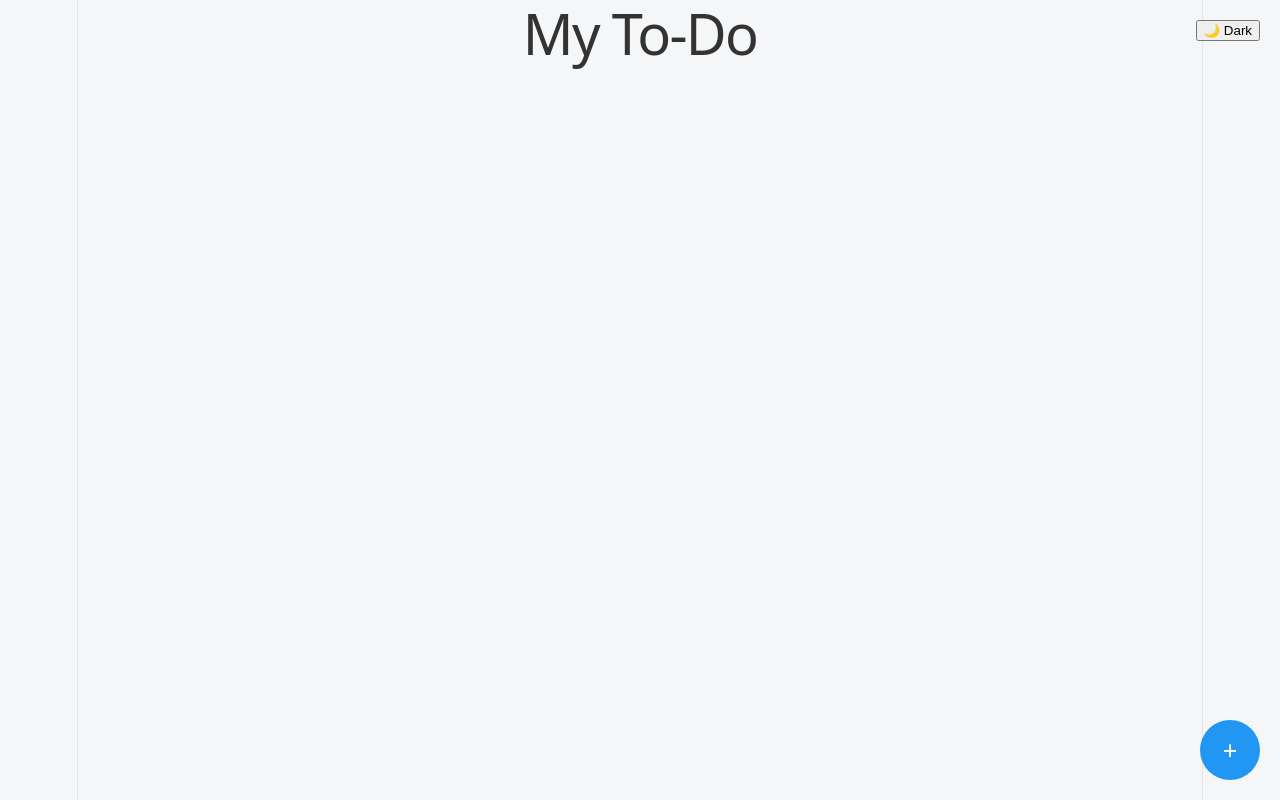
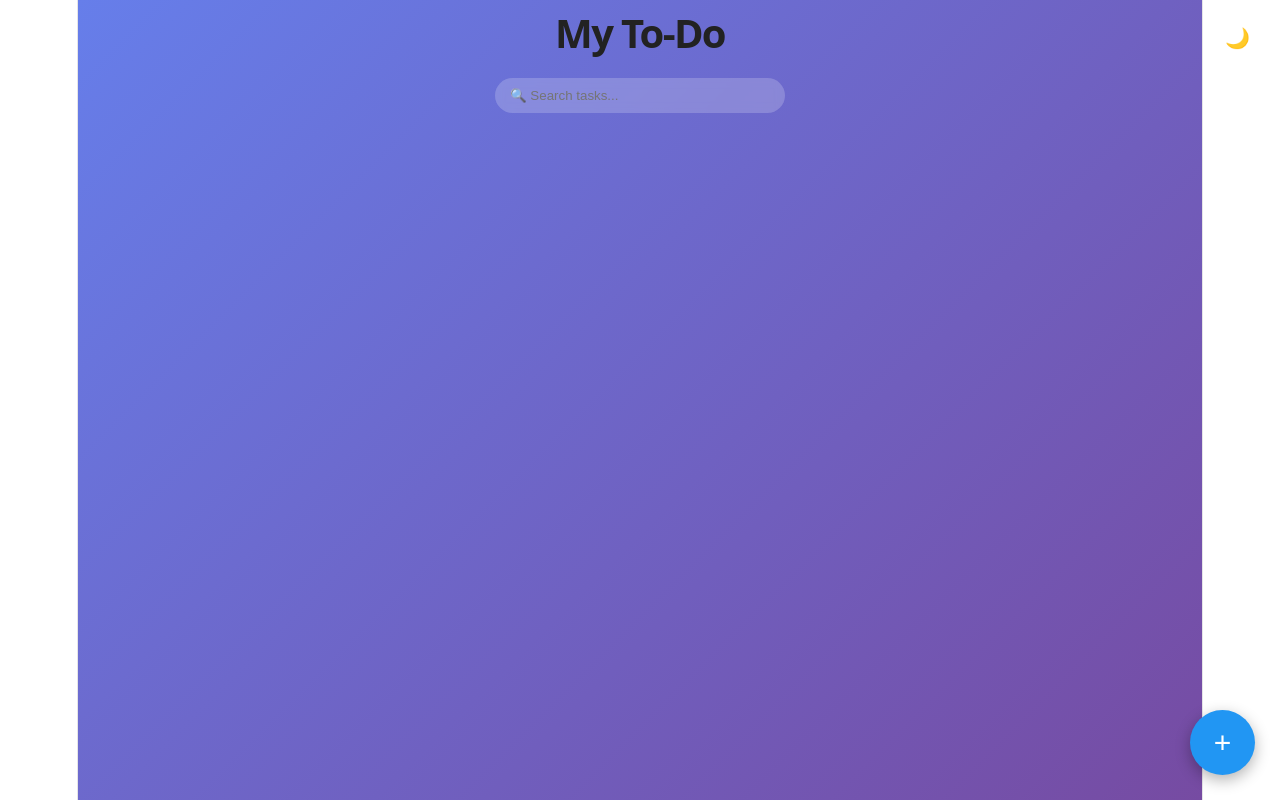
Before and after one commit to reddileelasyamala-creator/todo-app, a React (Vite) app in the folder todo-app/: page / in a window 1280 px wide. Built offline with nearby package versions, Linux system fonts and the light colour scheme.

Commit message:
final UI polish

```diff
--- a/todo-app/src/App.css
+++ b/todo-app/src/App.css
@@ -1,65 +1,122 @@
 body {
   margin: 0;
   font-family: Arial;
-  background: #f4f6f8;
 }
 
-.app {
+/* Title */
+.title {
+  text-align: center;
+  margin-top: 20px;
+  font-size: 40px;
+  font-weight: bold;
+}
+
+/* Toggle button */
+.toggle-btn {
+  position: absolute;
+  top: 20px;
+  right: 20px;
+  font-size: 20px;
+  border: none;
+  background: rgba(255,255,255,0.2);
+  padding: 6px 10px;
+  border-radius: 10px;
+  cursor: pointer;
+  backdrop-filter: blur(5px);
+}
+
+/* Search */
+.search-box {
+  text-align: center;
+  margin: 20px;
+}
+
+.search-box input {
+  padding: 10px 15px;
+  width: 260px;
+  border-radius: 20px;
+  border: none;
+  outline: none;
+  background: rgba(255,255,255,0.2);
+  backdrop-filter: blur(5px);
+  color: white;
+}
+
+/* Cards container */
+.card-container {
+  display: flex;
+  flex-wrap: wrap;
+  justify-content: center;
+  gap: 25px;
+}
+
+/* Card */
+.card {
+  background: rgba(255, 255, 255, 0.15);
+  backdrop-filter: blur(15px);
+  padding: 20px;
+  border-radius: 15px;
+  width: 280px;
+  position: relative;
+
+  box-shadow: 0 8px 30px rgba(0,0,0,0.25);
+  border: 1px solid rgba(255,255,255,0.3);
+
+  transition: all 0.3s ease;
+}
+
+/* Hover effect */
+.card:hover {
+  transform: translateY(-6px) scale(1.02);
+}
+
+/* Card title */
+.card h2 {
+  margin: 0 0 10px;
   text-align: center;
 }
 
-h1 {
-  margin-top: 20px;
-}
-
-.card-container {
-  display: flex;
-  gap: 20px;
-  justify-content: center;
-  margin-top: 30px;
-  flex-wrap: wrap;
-}
-
-.card {
-  background: #e7cc95;
-  padding: 20px;
-  border-radius: 15px;
-  width: 250px;
-  position: relative;
-  box-shadow: 0 5px 15px rgba(0,0,0,0.1);
-}
-
-.card h2 {
-  margin: 0 0 10px;
-}
-
+/* Delete card */
 .delete-card {
   position: absolute;
   top: 10px;
   right: 10px;
+  background: transparent;
   border: none;
-  background: transparent;
   cursor: pointer;
+  font-size: 16px;
 }
 
+/* Task list */
 ul {
   list-style: none;
   padding: 0;
 }
 
+/* Task item */
 li {
   display: flex;
+  align-items: center;
   justify-content: space-between;
-  margin: 5px 0;
+  margin: 6px 0;
 }
 
+/* Task text spacing */
+li span {
+  flex: 1;
+  margin-left: 10px;
+}
+
+/* Delete task */
 .delete-task {
   background: transparent;
   border: none;
-  color: red;
+  color: #ff4d4d;
   cursor: pointer;
+  margin-left: 10px;
 }
 
+/* Add task */
 .add-task {
   display: flex;
   margin-top: 10px;
@@ -67,24 +124,55 @@ li {
 
 .add-task input {
   flex: 1;
-  padding: 5px;
+  padding: 6px;
+  border-radius: 5px;
+  border: none;
+  outline: none;
 }
 
 .add-task button {
-  padding: 5px 10px;
+  padding: 6px 10px;
+  margin-left: 5px;
+  border: none;
   cursor: pointer;
+  border-radius: 5px;
+  background: #2196f3;
+  color: white;
 }
 
+/* Floating button */
 .add-card-btn {
   position: fixed;
-  bottom: 20px;
-  right: 20px;
+  bottom: 25px;
+  right: 25px;
   background: #2196f3;
   color: white;
+  border-radius: 50%;
+  font-size: 30px;
+  width: 65px;
+  height: 65px;
   border: none;
-  border-radius: 50%;
-  font-size: 25px;
-  width: 60px;
-  height: 60px;
   cursor: pointer;
+
+  box-shadow: 0 5px 15px rgba(0,0,0,0.3);
+  transition: 0.3s;
 }
+
+.add-card-btn:hover {
+  transform: scale(1.1);
+}
+
+/* Mobile */
+@media (max-width: 768px) {
+  .title {
+    font-size: 28px;
+  }
+
+  .card {
+    width: 90%;
+  }
+
+  .search-box input {
+    width: 80%;
+  }
+}
--- a/todo-app/src/App.jsx
+++ b/todo-app/src/App.jsx
@@ -3,7 +3,8 @@ import "./App.css";
 
 function App() {
   const [cards, setCards] = useState([]);
-  const [darkMode, setDarkMode] = useState(false); // ✅ FIXED POSITION
+  const [darkMode, setDarkMode] = useState(false);
+  const [search, setSearch] = useState("");
 
   useEffect(() => {
     const savedCards = JSON.parse(localStorage.getItem("cards"));
@@ -114,63 +115,54 @@ function App() {
     <div
       className="app"
       style={{
-        background: darkMode ? "#1e1e2f" : "#f4f6f8",
-        color: darkMode ? "white" : "black",
-        minHeight: "100vh"
+        background: darkMode
+          ? "linear-gradient(135deg, #1e1e2f, #2c2c3e)"
+          : "linear-gradient(135deg, #667eea, #764ba2)",
+        minHeight: "100vh",
+        color: darkMode ? "white" : "black"
       }}
     >
-      {/* 🌙 Toggle Button */}
-      <button
-        onClick={() => setDarkMode(!darkMode)}
-        style={{
-          position: "absolute",
-          top: "20px",
-          right: "20px"
-        }}
-      >
-        {darkMode ? "☀️ Light" : "🌙 Dark"}
+      {/* 🌙 Dark Mode */}
+      <button className="toggle-btn" onClick={() => setDarkMode(!darkMode)}>
+        {darkMode ? "☀️" : "🌙"}
       </button>
 
+      {/* ✅ FIXED TITLE COLOR */}
       <h1
-  style={{
-    color: darkMode ? "white" : "#333",
-    textAlign: "center"
-  }}
+        className="title"
+        style={{ color: darkMode ? "white" : "#222" }}
       >
         My To-Do
       </h1>
 
+      {/* 🔍 Search */}
+      <div className="search-box">
+        <input
+          type="text"
+          placeholder="🔍 Search tasks..."
+          value={search}
+          onChange={(e) => setSearch(e.target.value)}
+        />
+      </div>
+
       <div className="card-container">
         {cards.map((card) => (
-          <div
-            key={card.id}
-            className="card"
-            style={{
-              background: darkMode ? "#2c2c3e" : "#e7cc95"
-            }}
-          >
-            <button
-  className="delete-card"
-  style={{
-    color: darkMode ? "#ff6b6b" : "black",
-    background: "transparent",
-    border: "none",
-    cursor: "pointer"
-  }}
->
+          <div key={card.id} className="card">
+            <button className="delete-card" onClick={() => deleteCard(card.id)}>
               🗑
             </button>
 
-            <h2
-  style={{
-    color: darkMode ? "white" : "#333"
-  }}
->
+            {/* ✅ FIXED CARD TITLE COLOR */}
+            <h2 style={{ color: darkMode ? "white" : "#333" }}>
               {card.title}
             </h2>
 
             <ul>
-              {card.tasks.map((task, index) => (
+              {card.tasks
+                .filter((task) =>
+                  task.text.toLowerCase().includes(search.toLowerCase())
+                )
+                .map((task, index) => (
                   <li key={index}>
                     <input
                       type="checkbox"
@@ -190,6 +182,7 @@ function App() {
                         autoFocus
                       />
                     ) : (
+                      /* ✅ FIXED LINE-THROUGH + DARK MODE TEXT */
                       <span
                         onDoubleClick={() =>
                           startEdit(card.id, index)
@@ -199,7 +192,7 @@ function App() {
                             ? "line-through"
                             : "none",
                           marginLeft: "10px",
-                        cursor: "pointer"
+                          color: darkMode ? "white" : "black"
                         }}
                       >
                         {task.text}
@@ -209,13 +202,6 @@ function App() {
                     <button
                       onClick={() => deleteTask(card.id, index)}
                       className="delete-task"
-  style={{
-    color: darkMode ? "#ff6b6b" : "red",
-    background: "transparent",
-    border: "none",
-    cursor: "pointer",
-    marginLeft: "10px"
-  }}
                     >
                       ✖
                     </button>
```
Lines whose indentation alone changed are shown as unchanged.
